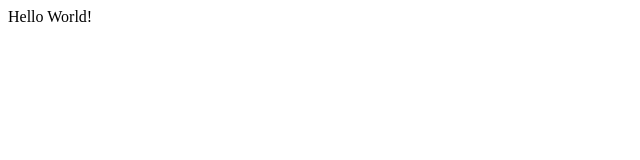
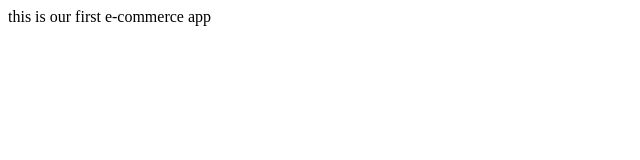
Before and after one commit to DimLekk/e-commerce-app, a plain HTML site: page index.html in a window 1280 px wide. Shown: the whole page, without its empty margins (0-640 px from the left). Drawn offline with Linux system fonts and the light colour scheme.

Commit message:
Update index.html

```diff
--- a/index.html
+++ b/index.html
@@ -8,7 +8,9 @@
 </head>
 
 <body>
-    Hello World!
+    this is our first e-commerce app
+
+
 </body>
 
 </html>
```
